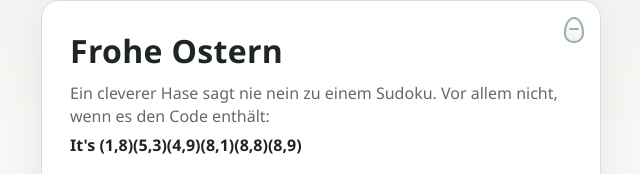
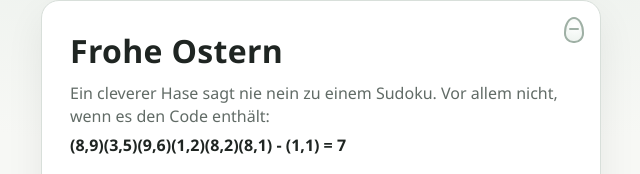
Before and after one commit to DennisGankin/osterei, a plain HTML site: page index.html in a window 1280 px wide. Shown: the part 219-393 px from the top of the page, 319-959 px from the left. Drawn offline with Linux system fonts and the light colour scheme.

Commit message:
improved code coordinates

```diff
--- a/index.html
+++ b/index.html
@@ -14,7 +14,7 @@
       Ein cleverer Hase sagt nie nein zu einem Sudoku. Vor allem nicht, wenn es den Code enthält:
     </p>
     <p class="coords">
-      It&#39;s (1,8)(5,3)(4,9)(8,1)(8,8)(8,9)
+      (8,9)(3,5)(9,6)(1,2)(8,2)(8,1)   - (1,1) = 7
     </p>
 
     <form id="code-form" novalidate>
```
